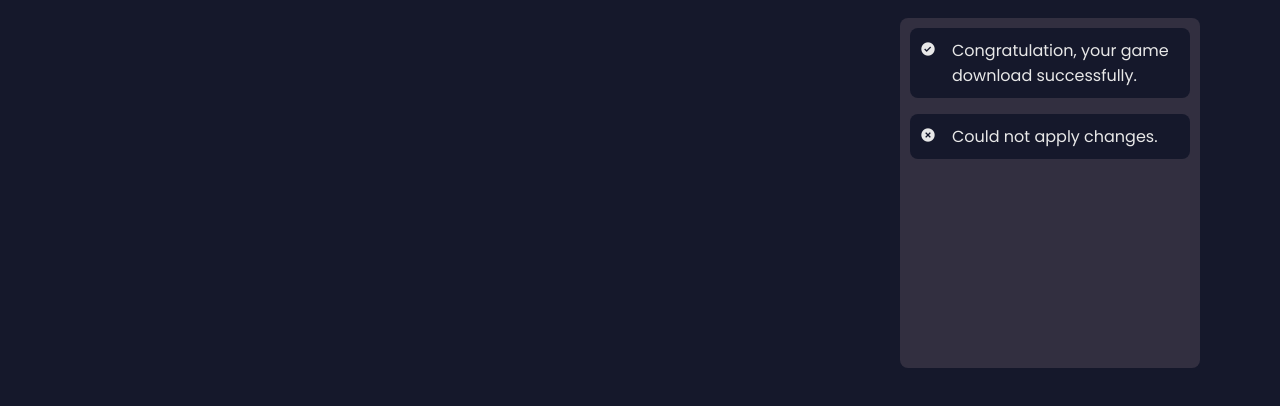
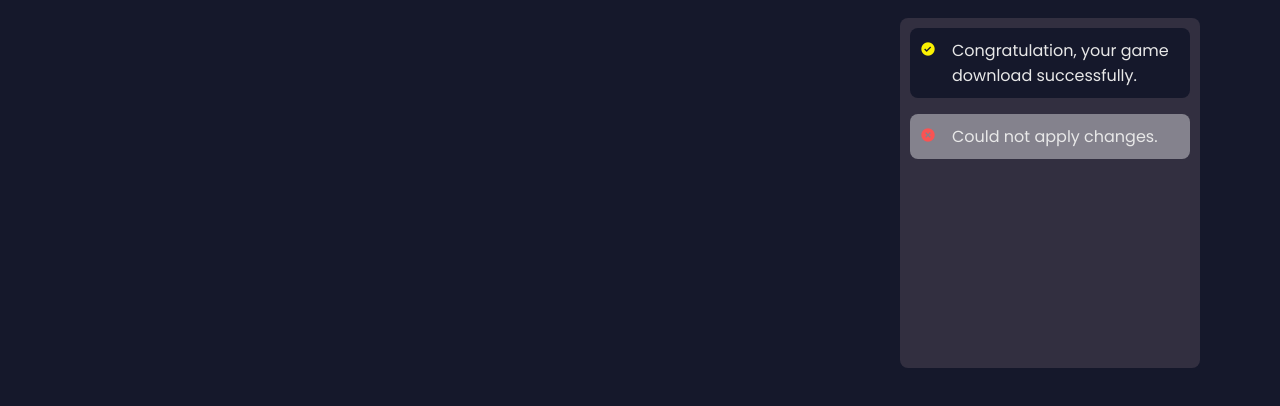
Before and after one commit to Sushant98K/Game-Store-Website, a plain HTML site: page index.html in a window 1280 px wide. Both pictures are taken after a click on the icon 1122 px from the left and 37 px from the top of the page. Shown: the part 66-472 px from the top of the page. Drawn offline with nearby package versions, Linux system fonts and the light colour scheme.

Commit message:
something

```diff
--- a/css/style.css
+++ b/css/style.css
@@ -200,6 +200,11 @@ header {
   display: flex;
   flex-direction: column;
   row-gap: 1rem;
+  clip-path: circle(0% at 100% 0%);
+}
+.notification.active {
+  clip-path: circle(144% at 100% 0%);
+  transition: 0.3s;
 }
 .notification-box {
   display: flex;
@@ -209,3 +214,12 @@ header {
   background: var(--dark-color);
   padding: 10px;
 }
+.notification-box .bx {
+  color: #faf102;
+}
+.box-color {
+  background: hsla(0, 0%, 100%, 0.4);
+}
+.box-color .bx {
+  color: var(--main-color);
+}
--- a/index.html
+++ b/index.html
@@ -34,7 +34,7 @@
         </div>
         <!-- Menu -->
         <div class="menu">
-          <img src="img/gta6.png" alt="menu">
+          <img src="img/gta6.png" alt="menu" />
           <div class="navbar">
             <li><a href="index.html">Home</a></li>
             <li><a href="#trending">Trending</a></li>
@@ -46,18 +46,18 @@
         <!-- Notification -->
         <div class="notification">
           <div class="notification-box">
-              <i class='bx bxs-check-circle' ></i>
+            <i class="bx bxs-check-circle"></i>
             <p>Congratulation, your game download successfully.</p>
           </div>
-            <div class="notification-box">
-              <i class='bx bxs-x-circle' ></i>
+          <div class="notification-box box-color">
+            <i class="bx bxs-x-circle"></i>
             <p>Could not apply changes.</p>
           </div>
         </div>
+      </div>
+    </header>
 
 
-      </div>
-    </header>
 
     <!-- Main JS Link -->
     <script src="js/main.js"></script>
--- a/js/main.js
+++ b/js/main.js
@@ -5,3 +5,10 @@ menu.onclick = () => {
   navbar.classList.toggle("active");
   menu.classList.toggle("move");
 };
+
+// Notification
+let bell = document.querySelector(".notification");
+
+document.querySelector('#bell-icon').onclick = () => {
+    bell.classList.toggle('active');
+}
```
Lines whose indentation alone changed are shown as unchanged.
